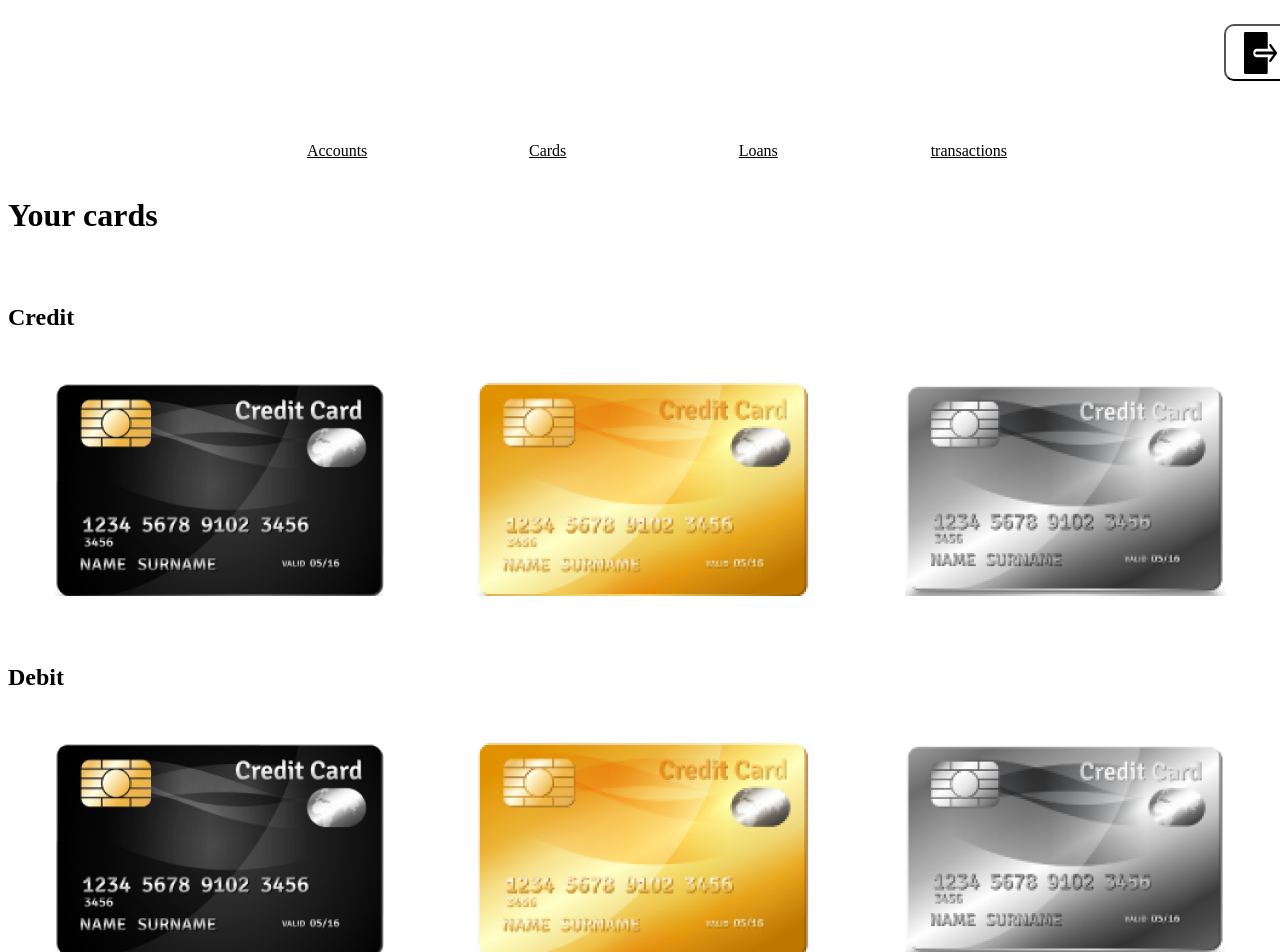
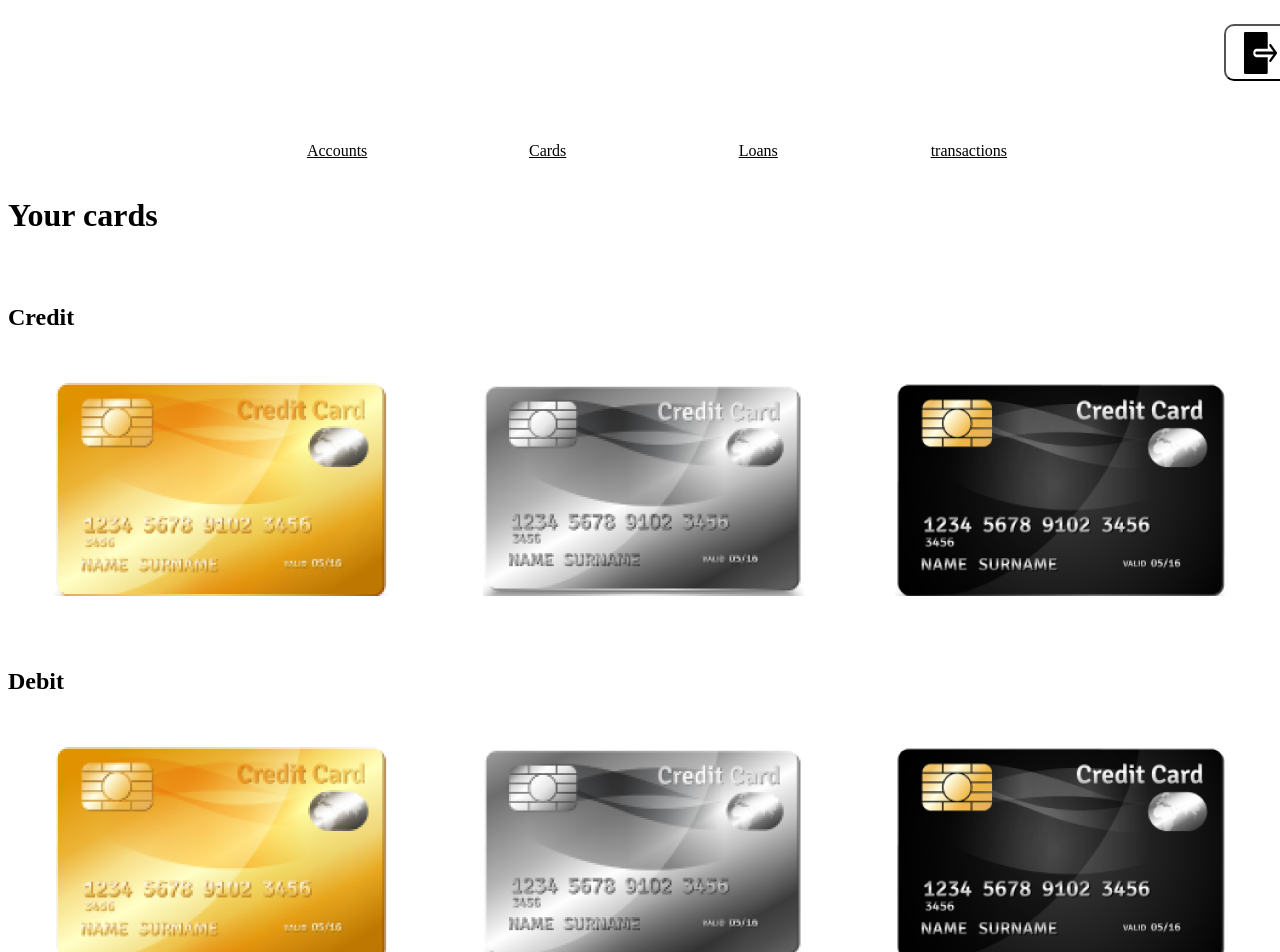
Before and after one commit to LucasDMadrigal/mindhub-homebanking_front, a React (Vite) app: page /cards in a window 1280 px wide. Shown: the top 952 px of the page. Built offline with nearby package versions, Linux system fonts and the light colour scheme; the HTML template or start-up script is replaced by a standard one.

Commit message:
vista de cards wip

```diff
--- /dev/null
+++ b/src/components/CardsElement.jsx
@@ -0,0 +1,30 @@
+import React from "react";
+import BlackCard from "../assets/images/imgs/black_card.png";
+import GoldCard from "../assets/images/imgs/gold_card.png";
+import PlatinumCard from "../assets/images/imgs/platinum_card.png";
+
+const CardsElement = ({ card }) => {
+//   console.log("🚀 ~ CardsElement ~ card:", card);
+
+  const Card = () => {
+    switch (card) {
+      case "GOLD":
+        console.log("🚀 ~ Card ~ GoldCard:", GoldCard);
+        return GoldCard;
+      case "TITANIUM":
+        console.log("🚀 ~ Card ~ PlatinumCard:", PlatinumCard);
+        return PlatinumCard;
+      case "BLACK":
+        console.log("🚀 ~ Card ~ BlackCard:", BlackCard);
+        return BlackCard;
+    }
+  };
+
+  return (
+    <div className="">
+      <img src={Card()} alt="" />
+    </div>
+  );
+};
+
+export default CardsElement;
--- a/src/pages/Cards.jsx
+++ b/src/pages/Cards.jsx
@@ -4,6 +4,7 @@ import BlackCard from "../assets/images/imgs/black_card.png";
 import GoldCard from "../assets/images/imgs/gold_card.png";
 import PlatinumCard from "../assets/images/imgs/platinum_card.png";
 import { NavLink } from "react-router-dom";
+import CardsElement from "../components/CardsElement";
 const Cards = () => {
   return (
     <>
@@ -11,21 +12,21 @@ const Cards = () => {
       <div className="main-cards--container">
         <h2>Credit</h2>
         <div className="cards--container">
-          <img src={BlackCard} alt="" />
-          <img src={GoldCard} alt="" />
-          <img src={PlatinumCard} alt="" />
+          <CardsElement card={"GOLD"} />
+          <CardsElement card={"TITANIUM"} />
+          <CardsElement card={"BLACK"} />
         </div>
         <h2>Debit</h2>
         <div className="cards--container">
-          <img src={BlackCard} alt="" />
-          <img src={GoldCard} alt="" />
-          <img src={PlatinumCard} alt="" />
+          <CardsElement card={"GOLD"} />
+          <CardsElement card={"TITANIUM"} />
+          <CardsElement card={"BLACK"} />
         </div>
       </div>
       <div className="my-20 get_new--container">
         <NavLink to="/new-card">
           <button className="get_new_acc">Solicitar una tarjeta nueva</button>
-         </NavLink>
+        </NavLink>
       </div>
     </>
   );
```
